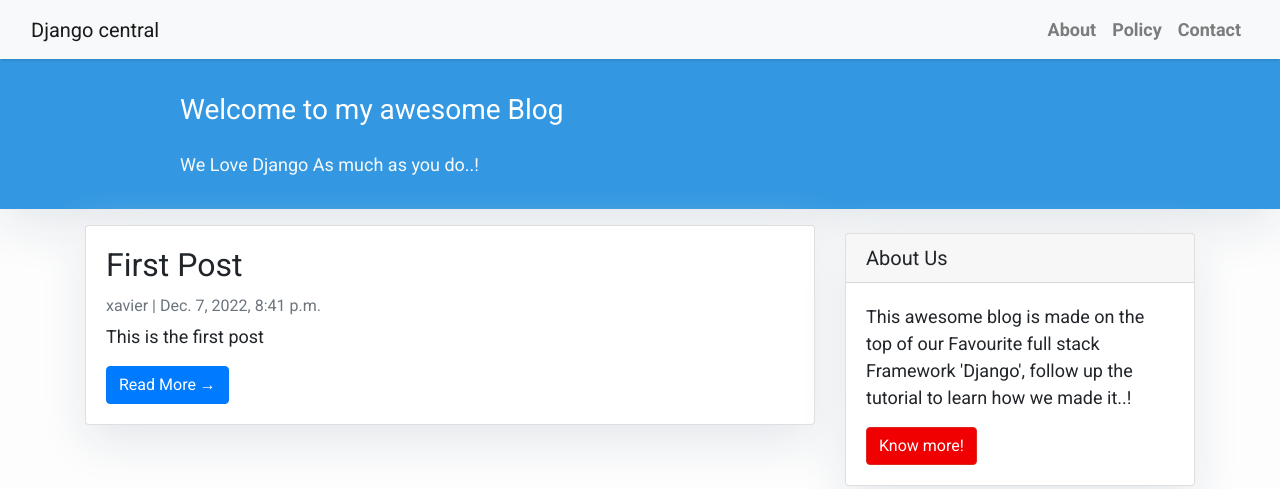
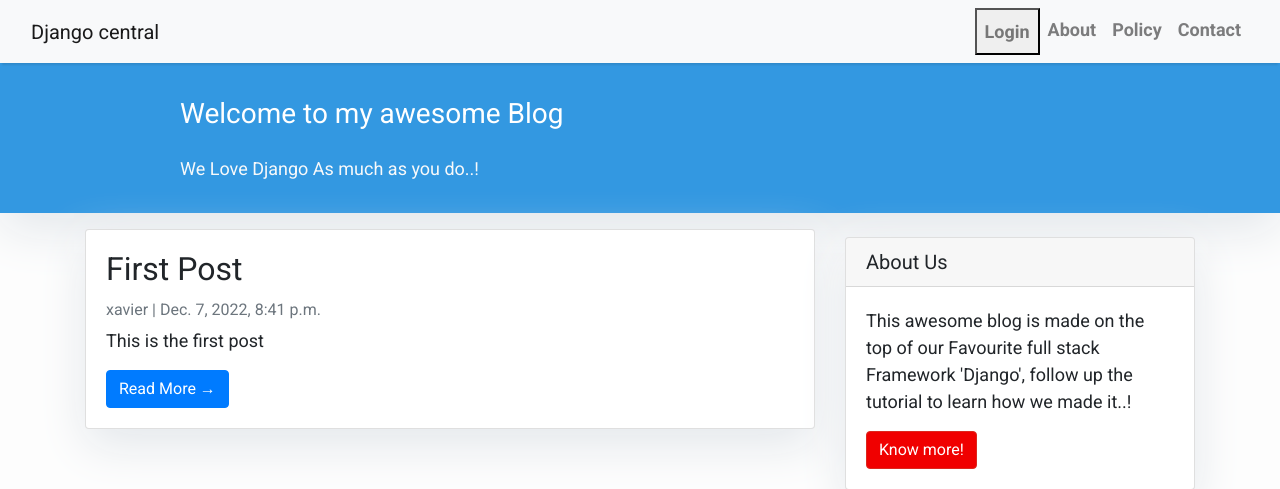
Before and after one commit to xavihigg/IT353-Blog, a Django app: page / in a window 1280 px wide. Shown: the top 489 px of the page. Run offline with Django 3.2, Linux system fonts and the light colour scheme; data comes from the database, SQL or seed files in the repository; some libraries are stand-ins or nearby versions.

Commit message:
login button
looks kinda shitty

```diff
--- a/BlogKing/templates/base.html
+++ b/BlogKing/templates/base.html
@@ -63,6 +63,14 @@
           <ul class="navbar-nav ml-auto">
 
             <li class="nav-item text-black">
+              <button
+                class="nav-link text-black font-weight-bold"
+                href="login.html"
+                >Login</button
+              >
+            </li>
+
+            <li class="nav-item text-black">
               <a
                 class="nav-link text-black font-weight-bold"
                 href="#"
```
